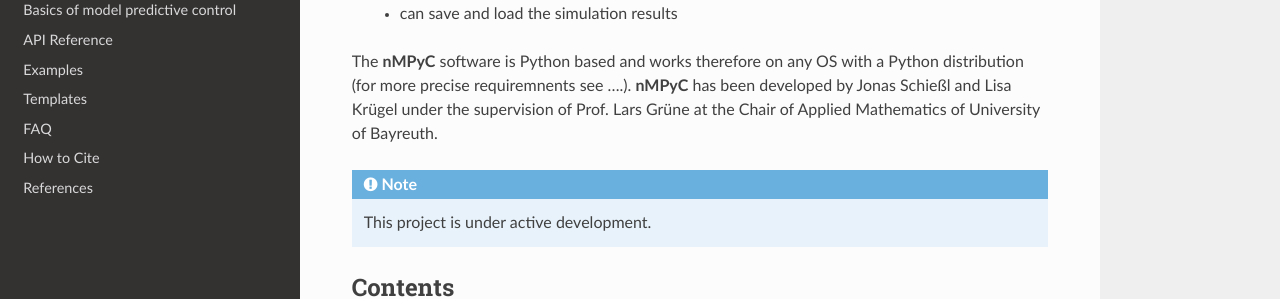
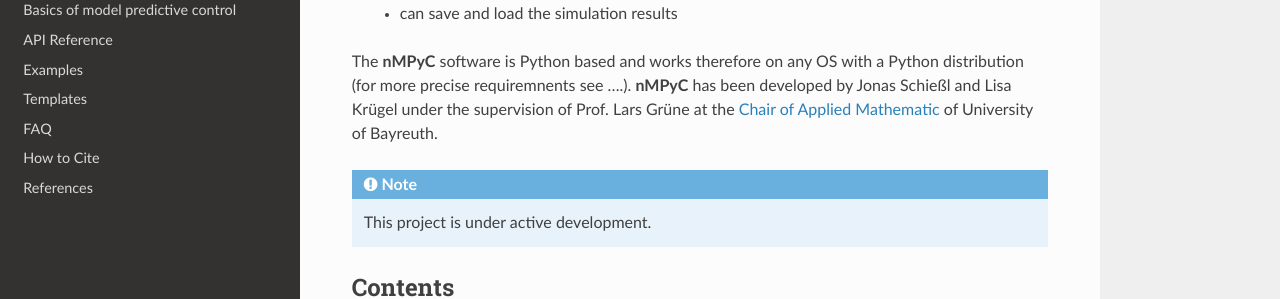
Before and after one commit to nMPyC/nmpyc, a Sphinx documentation site: the page built from docs/source/index.rst, in a window 1280 px wide and 900 px high, scrolled down 439 px. Shown: the part 182-481 px from the top of the window. Built offline with Sphinx 7.4.7 and the Read the Docs theme 2.0.0, drawn with Linux system fonts in a browser that asks for light colours.

Commit message:
Update index.rst

```diff
--- a/docs/source/index.rst
+++ b/docs/source/index.rst
@@ -18,7 +18,7 @@
    - supports discounted optimal control problems
    - can save and load the simulation results
 
-The **nMPyC** software is Python based and works therefore on any OS with a Python distribution (for more precise requiremnents see ....). **nMPyC** has been developed by Jonas Schießl and Lisa Krügel under the supervision of Prof. Lars Grüne at the Chair of Applied Mathematics of University of Bayreuth.
+The **nMPyC** software is Python based and works therefore on any OS with a Python distribution (for more precise requiremnents see ....). **nMPyC** has been developed by Jonas Schießl and Lisa Krügel under the supervision of Prof. Lars Grüne at the `Chair of Applied Mathematic <https://num.math.uni-bayreuth.de/en/index.html>`_ of University of Bayreuth.
 
 .. note::
 
```
